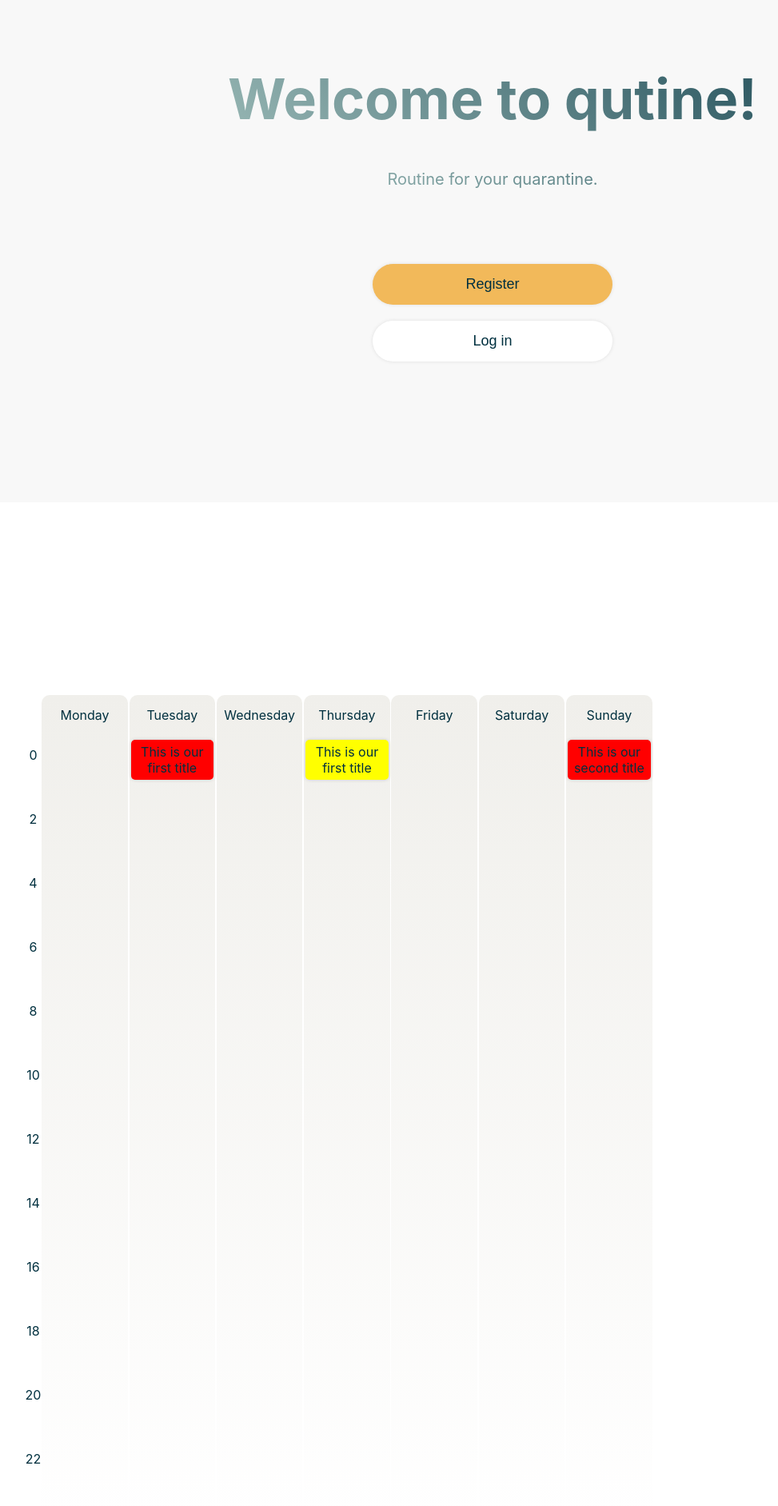
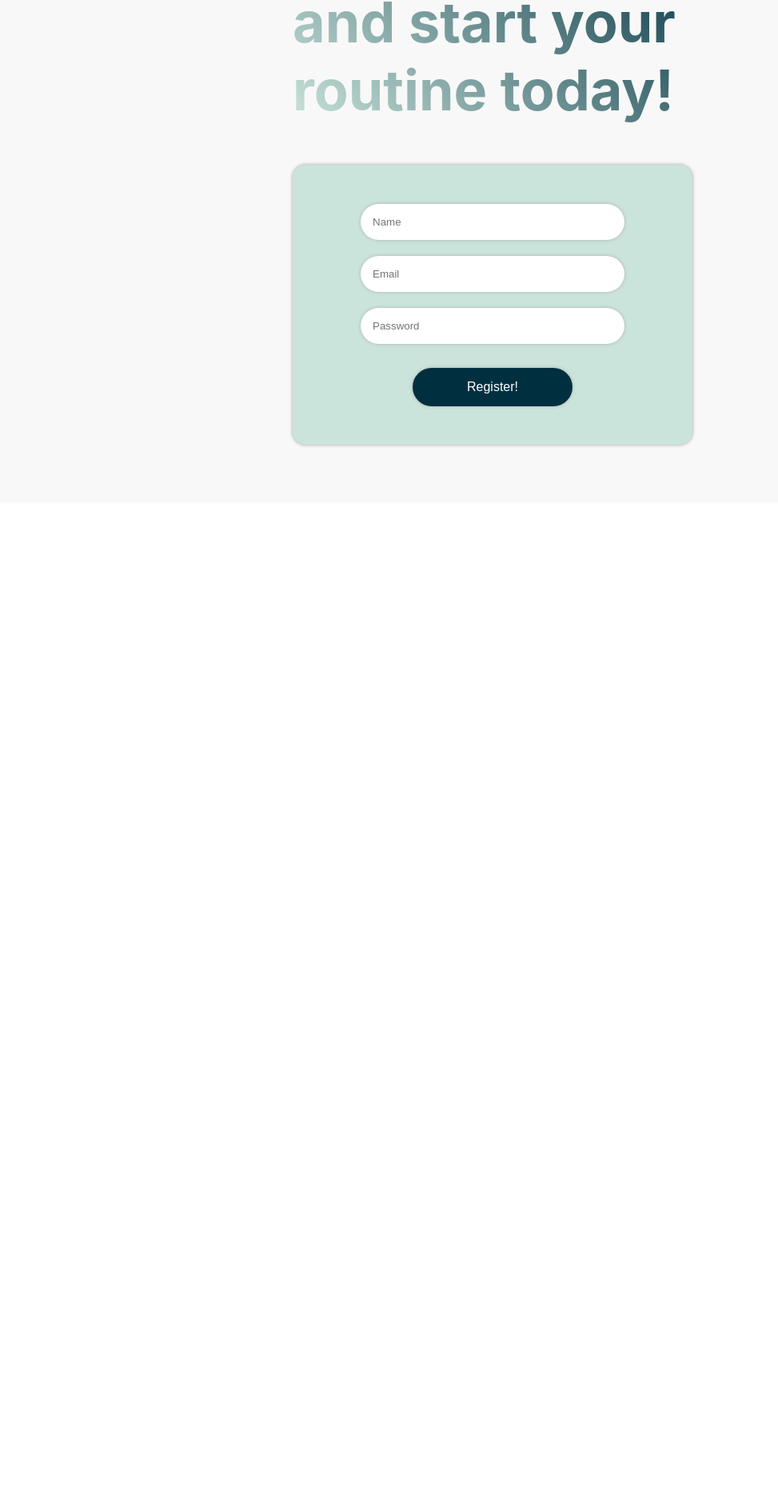
Before and after one commit to JJNR-DEV/qutine, a React (Create React App) app in the folder client/: page / in a window 1280 px wide. Shown: the part 172-2055 px from the top of the page at 80% size, without its empty margins (24-997 px from the left). After the commit the page ends 800 px from the top, so only its background shows below. Built offline with nearby package versions, Linux system fonts and the light colour scheme.

Commit message:
added some styling to login and register pages

```diff
--- a/client/src/App.js
+++ b/client/src/App.js
@@ -8,10 +8,10 @@ import Login from "./components/login/Login";
 const App = () => {
   return (
     <div className="App">
-      <LandingPage />
-      <Dashboard />
+      {/* <LandingPage />
+      <Dashboard /> */}
       <Register />
-      <Login />
+      {/* <Login /> */}
     </div>
   );
 }
--- a/client/src/components/login/Login.js
+++ b/client/src/components/login/Login.js
@@ -1,3 +1,4 @@
+import './login.css';
 import React, {useState} from 'react';
 import {loginUser} from "../../api/auth";
 
@@ -25,17 +26,16 @@ const Login = () => {
   };
 
   return (
-    <div>
+    <div className="login">
+      <h1 className='loginGreetingMessage'>Log in <span className='loginGreetingMessageSpan1'><br />and get started with your routine!</span></h1>
       <form onSubmit={handleSubmit}>
         <label>
-          Email
-          <input type='email' value={user.email} onChange={handleChangeEmail}/>
+          <input type='email' value={user.email} onChange={handleChangeEmail} placeholder='Email' />
         </label>
         <label>
-          Password
-          <input type='password' value={user.password} onChange={handleChangePassword}/>
+          <input type='password' value={user.password} onChange={handleChangePassword} placeholder='Password' />
         </label>
-        <button>Sign in!</button>
+        <button>Sign in</button>
       </form>
     </div>
   );
--- a/client/src/components/login/login.css
+++ b/client/src/components/login/login.css
@@ -0,0 +1,60 @@
+.login {
+  width: 100%;
+  min-height: 100vh;
+  background-color: #f8f8f8;
+  overflow: hidden;
+  display: flex;
+  flex-direction: column;
+  justify-content: center;
+  align-items: center;
+}
+
+.loginGreetingMessage {
+  width: 500px;
+  margin: 2% 2%;
+  background: linear-gradient(45deg, #CAE4DB, #00303F);
+  background-clip: text;
+  -webkit-background-clip: text;
+  color: transparent;
+  font-size: 70px;
+  text-align: left;
+}
+
+.loginGreetingMessageSpan1 {
+  text-align: right;
+  width: 600px;
+}
+
+.login > form {
+  margin: 2% 2%;
+  width: 500px;
+  height: 300px;
+  display: flex;
+  flex-direction: column;
+  justify-content: center;
+  align-items: center;
+  background-color: #CAE4DB;
+  border-radius: 1em;
+  box-shadow: 0 0 4px #9e9e9e;
+}
+
+.login > form input,
+.login > form button {
+  margin: 10px;
+  width: 300px;
+  padding: 15px;
+  background-color: white;
+  border: none;
+  border-radius: 20em;
+  box-shadow: 0 0 4px #afafaf;
+  margin: 10px;
+  color: #00303F;
+}
+
+.login > form button {
+  margin-top: 20px;
+  width: 200px;
+  color: white;
+  background-color: #00303F;
+  font-size: 16px;
+}
--- a/client/src/components/register/Register.js
+++ b/client/src/components/register/Register.js
@@ -1,4 +1,5 @@
 import React, {useState} from 'react';
+import './register.css';
 import {registerUser} from '../../api/auth';
 
 const Register = () => {
@@ -30,19 +31,17 @@ const Register = () => {
   };
 
   return (
-    <div>
+    <div className='register'>
+      <h1 className='registerGreetingMessage'>Register now and start your routine today!</h1>
       <form onSubmit={handleSubmit}>
         <label>
-          Name
-          <input type='text' value={user.name} onChange={handleChangeName}/>
+          <input type='text' value={user.name} onChange={handleChangeName} placeholder='Name' />
         </label>
         <label>
-          Email
-          <input type='email' value={user.email} onChange={handleChangeEmail}/>
+          <input type='email' value={user.email} onChange={handleChangeEmail} placeholder='Email' />
         </label>
         <label>
-          Password
-          <input type='password' value={user.password} onChange={handleChangePassword}/>
+          <input type='password' value={user.password} onChange={handleChangePassword} placeholder='Password' />
         </label>
         <button type='submit'>Register!</button>
       </form>
--- a/client/src/components/register/register.css
+++ b/client/src/components/register/register.css
@@ -0,0 +1,60 @@
+.register {
+  width: 100%;
+  min-height: 100vh;
+  background-color: #f8f8f8;
+  overflow: hidden;
+  display: flex;
+  flex-direction: column;
+  justify-content: center;
+  align-items: center;
+}
+
+.registerGreetingMessage {
+  width: 500px;
+  margin: 2% 2%;
+  background: linear-gradient(45deg, #CAE4DB, #00303F);
+  background-clip: text;
+  -webkit-background-clip: text;
+  color: transparent;
+  font-size: 70px;
+  text-align: left;
+}
+
+.registerGreetingMessageSpan1 {
+  text-align: right;
+  width: 600px;
+}
+
+.register > form {
+  margin: 2% 2%;
+  width: 500px;
+  height: 350px;
+  display: flex;
+  flex-direction: column;
+  justify-content: center;
+  align-items: center;
+  background-color: #CAE4DB;
+  border-radius: 1em;
+  box-shadow: 0 0 4px #9e9e9e;
+}
+
+.register > form input,
+.register > form button {
+  margin: 10px;
+  width: 300px;
+  padding: 15px;
+  background-color: white;
+  border: none;
+  border-radius: 20em;
+  box-shadow: 0 0 4px #afafaf;
+  margin: 10px;
+  color: #00303F;
+}
+
+.register > form button {
+  margin-top: 20px;
+  width: 200px;
+  color: white;
+  background-color: #00303F;
+  font-size: 16px;
+}
```
